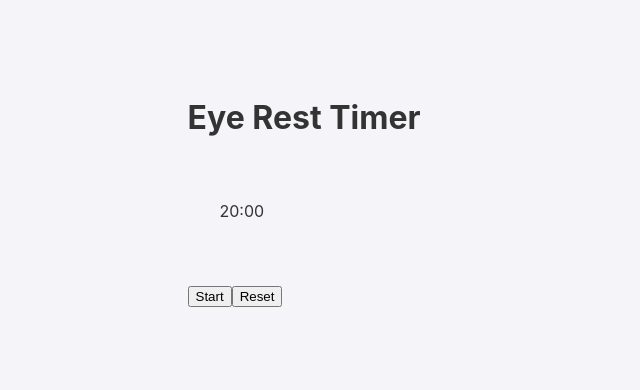
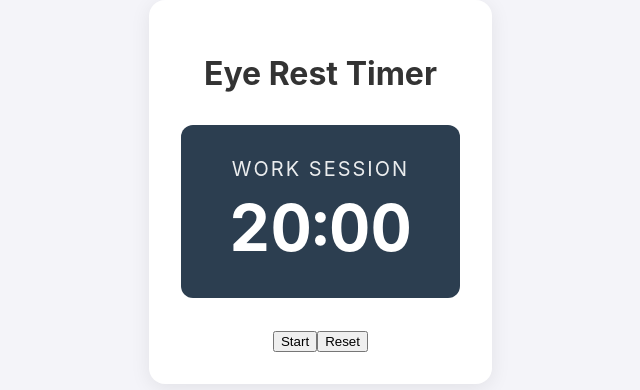
Before and after one commit to 9haroon/eye-rest-timer, a React (Vite) app: page / in a window 1280 px wide. Shown: the part 208-598 px from the top of the page, without its empty margins (336-976 px from the left). Built offline with nearby package versions, Linux system fonts and the light colour scheme.

Commit message:
feat(Visual State Indicators): Implement clear visual cues and transitions to differentiate between wor

```diff
--- a/src/App.tsx
+++ b/src/App.tsx
@@ -4,7 +4,7 @@ import { ControlButtons } from './components/ControlButtons';
 import './index.css';
 
 const App: React.FC = () => {
-  const { timeLeft, isActive, start, pause, reset } = useTimer();
+  const { timeLeft, mode, isActive, start, pause, reset } = useTimer();
 
   const formatTime = (seconds: number): string => {
     const mins = Math.floor(seconds / 60);
@@ -12,14 +12,17 @@ const App: React.FC = () => {
     return `${String(mins).padStart(2, '0')}:${String(secs).padStart(2, '0')}`;
   };
 
+  const statusLabel = mode === 'work' ? 'Work Session' : 'Eye Rest Break';
+
   return (
-    <div className="app-container">
+    <div className={`app-container ${mode}`}>
       <header>
         <h1>Eye Rest Timer</h1>
       </header>
       <main>
-        <div className="timer-display">
-          {formatTime(timeLeft)}
+        <div className={`timer-display ${mode}`}>
+          <div className="status">{statusLabel}</div>
+          <div className="time">{formatTime(timeLeft)}</div>
         </div>
         <ControlButtons
           onStart={start}
--- a/src/index.css
+++ b/src/index.css
@@ -3,6 +3,8 @@
   --text-color: #333;
   --work-color: #2c3e50;
   --break-color: #27ae60;
+  --work-bg: #e8ecef;
+  --break-bg: #d4edda;
 }
 
 body {
@@ -14,21 +16,32 @@ body {
   justify-content: center;
   align-items: center;
   height: 100vh;
+  transition: background-color 0.5s ease;
 }
 
-.container {
+body.work {
+  background-color: var(--work-bg);
+}
+
+body.break {
+  background-color: var(--break-bg);
+}
+
+.app-container {
   text-align: center;
   padding: 2rem;
   background: white;
-  border-radius: 8px;
-  box-shadow: 0 4px 6px rgba(0,0,0,0.1);
+  border-radius: 16px;
+  box-shadow: 0 4px 20px rgba(0,0,0,0.08);
+  width: 90%;
+  max-width: 400px;
 }
 
 .timer-display {
   margin: 2rem 0;
   padding: 2rem;
-  border-radius: 8px;
-  transition: background-color 0.3s;
+  border-radius: 12px;
+  transition: background-color 0.5s ease, color 0.5s ease;
 }
 
 .timer-display.work {
@@ -45,16 +58,12 @@ body {
   font-size: 4rem;
   font-weight: bold;
   font-variant-numeric: tabular-nums;
+  margin-top: 0.5rem;
 }
 
 .status {
-  font-size: 1.5rem;
-  margin-bottom: 1rem;
+  font-size: 1.25rem;
+  text-transform: uppercase;
+  letter-spacing: 0.1em;
+  opacity: 0.9;
 }
-
-.controls button {
-  font-size: 1rem;
-  padding: 0.5rem 1.5rem;
-  margin: 0 0.5rem;
-  cursor: pointer;
-}
```
